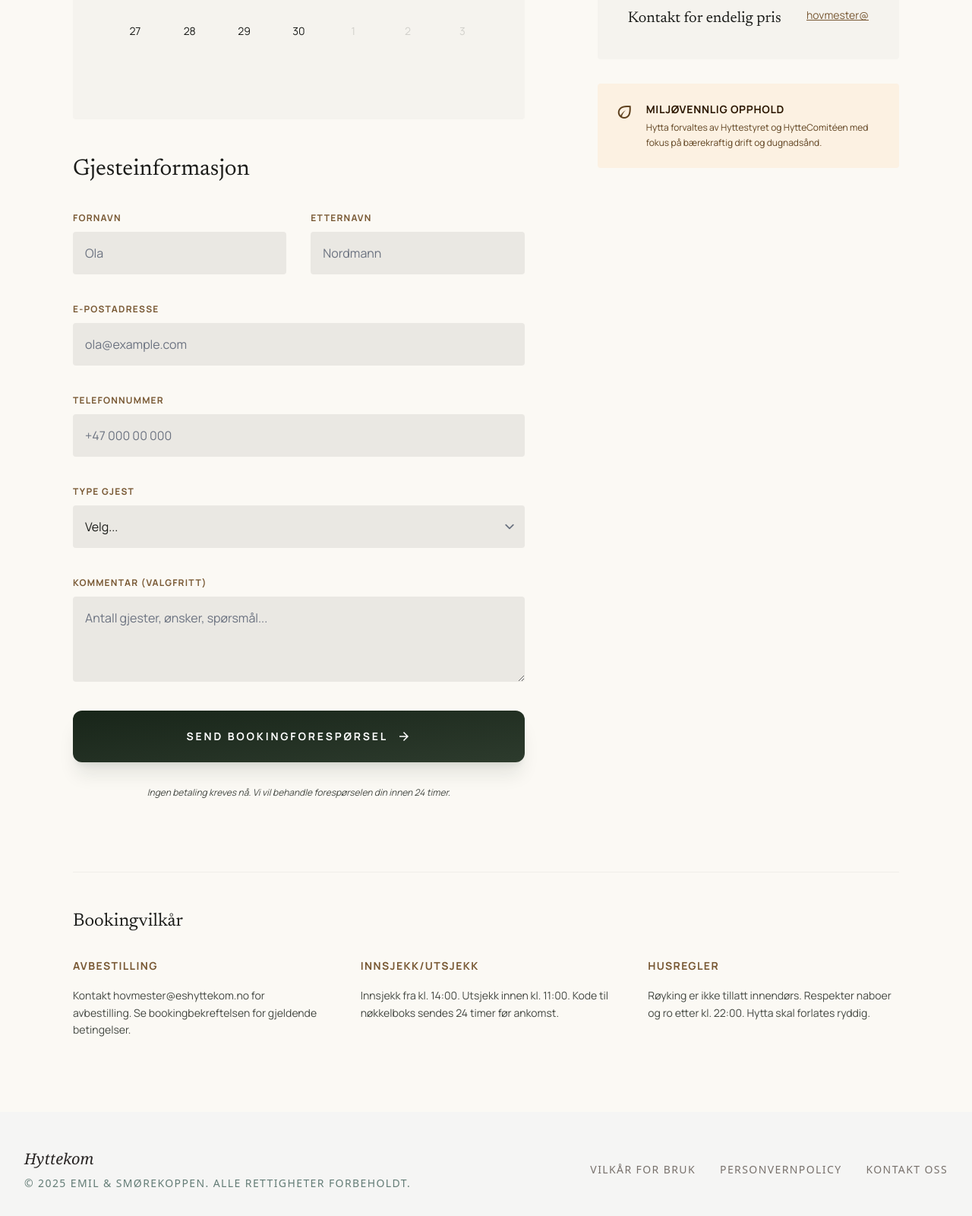
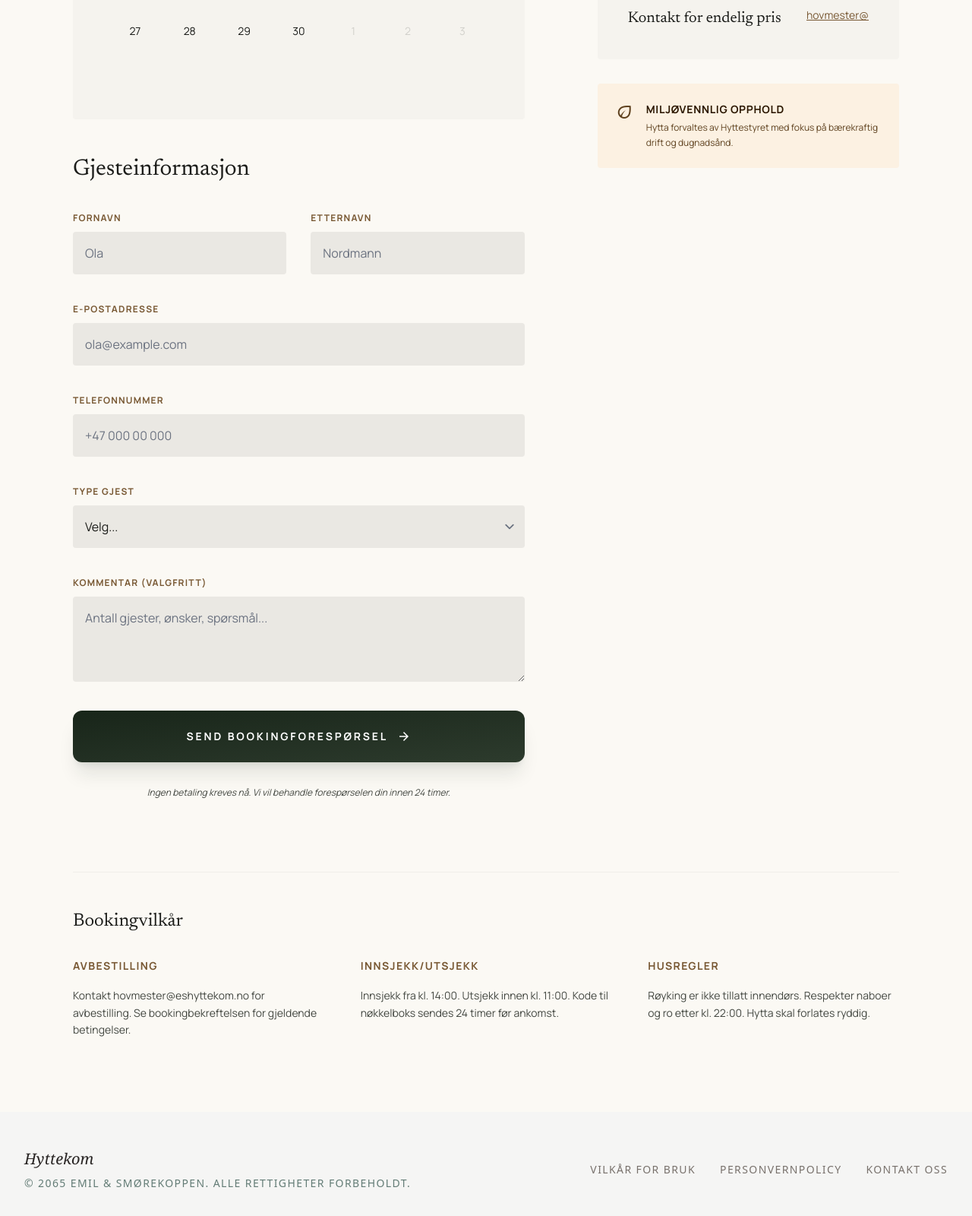
Before and after one commit to AkoTaco-student/beautiful-lily-eb0be2, a website: page eshyttekom_nettside/booking.html in a window 1280 px wide. Shown: the part 817-2417 px from the top of the page at 76% size. Drawn offline with nearby package versions, Linux system fonts and the light colour scheme; no server answers.

Commit message:
sorry final maybe

```diff
--- a/eshyttekom_nettside/booking.html
+++ b/eshyttekom_nettside/booking.html
@@ -273,7 +273,7 @@ document.getElementById('mobile-menu-btn').addEventListener('click', function()
 <span class="material-symbols-outlined text-on-secondary-fixed-variant">eco</span>
 <div>
 <h4 class="font-label font-bold text-sm text-on-secondary-fixed mb-1 uppercase tracking-wider">MILJØVENNLIG OPPHOLD</h4>
-<p class="text-xs text-on-secondary-fixed-variant leading-relaxed">Hytta forvaltes av Hyttestyret og HytteComitéen med fokus på bærekraftig drift og dugnadsånd.</p>
+<p class="text-xs text-on-secondary-fixed-variant leading-relaxed">Hytta forvaltes av Hyttestyret med fokus på bærekraftig drift og dugnadsånd.</p>
 </div>
 </div>
 </aside>
@@ -300,7 +300,7 @@ document.getElementById('mobile-menu-btn').addEventListener('click', function()
 <div class="flex flex-col md:flex-row justify-between items-center gap-8 w-full max-w-7xl mx-auto">
 <div class="flex flex-col items-center md:items-start gap-2">
 <span class="font-serif italic text-xl text-stone-800 dark:text-stone-200">Hyttekom</span>
-<p class="font-sans text-sm uppercase tracking-widest text-emerald-950 dark:text-emerald-200 opacity-60">© 2025 Emil &amp; Smørekoppen. Alle rettigheter forbeholdt.</p>
+<p class="font-sans text-sm uppercase tracking-widest text-emerald-950 dark:text-emerald-200 opacity-60">© 2065 Emil &amp; Smørekoppen. Alle rettigheter forbeholdt.</p>
 </div>
 <div class="flex gap-8 font-sans text-sm uppercase tracking-widest">
 <a class="text-stone-500 dark:text-stone-400 hover:text-emerald-700 dark:hover:text-emerald-300 transition-all" href="#">Vilkår for Bruk</a>
```
